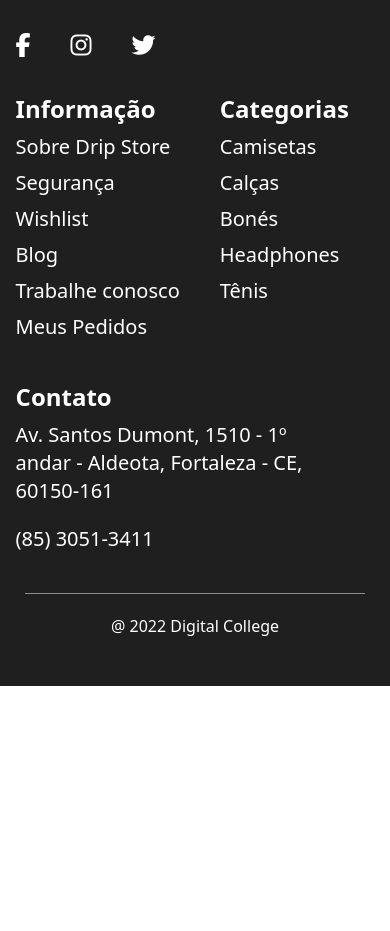
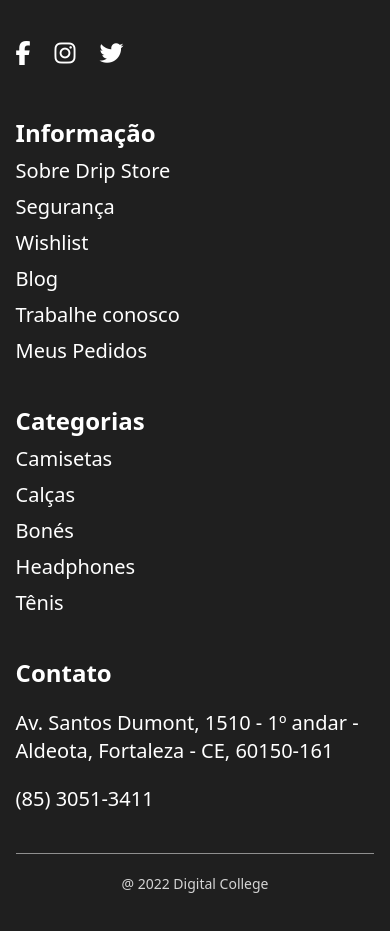
Before and after one commit to lucasfporto1/Drip-Store-GT02, a React (Vite) app: page /produtos in a window 390 px wide. Shown: the part 1615-2546 px from the top of the page. Before the commit the page ends 2301 px from the top, so only its background shows below. Built offline with nearby package versions, Linux system fonts and the light colour scheme.

Commit message:
footer e header responsivos

```diff
--- a/src/components/Footer.jsx
+++ b/src/components/Footer.jsx
@@ -2,27 +2,28 @@ import logoBranca from "../assets/logo-branca.png";
 
 export default function Footer() {
   return (
-    <footer className="bg-[#1F1F1F] text-white flex justify-center py-12 position-absolute">
-      <div className="w-[92%] flex flex-col items-center">
-        <div className="flex flex-col gap-6">
-          <div className="flex flex-col gap-4">
+    <footer className="bg-[#1F1F1F] text-white flex justify-center py-12">
+      <div className="w-[92%] flex flex-col items-center gap-10">
+        <div className="flex flex-col md:flex-row md:items-start md:justify-between w-full gap-10">
+          {/* Logo, texto e redes sociais */}
+          <div className="flex flex-col gap-6 md:max-w-[30%]">
             <img className="w-[13rem]" src={logoBranca} alt="Logo branca" />
-            <p className="text-[1.1rem] w-[90%]">
+            <p className="text-[1.1rem] w-[90%] md:w-full">
               Lorem ipsum dolor sit amet, consectetur adipiscing elit, sed do
               eiusmod tempor incididunt ut labore et dolore.
             </p>
-          </div>
-
-          <div className="flex flex-row gap-10 py-3">
+            <div className="flex gap-6 py-3">
               <i className="fa-brands fa-facebook-f text-2xl"></i>
               <i className="fa-brands fa-instagram text-2xl"></i>
               <i className="fa-brands fa-twitter text-2xl"></i>
             </div>
+          </div>
 
-          <div className="flex flex-wrap gap-10">
-            <div className="flex flex-col gap-2">
+          {/* Bloco com as colunas de links */}
+          <div className="flex flex-col md:flex-row gap-10 flex-wrap md:flex-nowrap justify-between w-full">
+            {/* Informação */}
+            <div className="flex flex-col gap-2 min-w-[150px]">
               <h3 className="text-2xl font-semibold">Informação</h3>
-              <div className="flex flex-col gap-2">
               <a className="text-xl" href="#">
                 Sobre Drip Store
               </a>
@@ -42,11 +43,10 @@ export default function Footer() {
                 Meus Pedidos
               </a>
             </div>
-            </div>
 
-            <div className="flex flex-col gap-2">
+            {/* Categorias */}
+            <div className="flex flex-col gap-2 min-w-[150px]">
               <h3 className="text-2xl font-semibold">Categorias</h3>
-              <div className="flex flex-col gap-2">
               <a className="text-xl" href="#">
                 Camisetas
               </a>
@@ -63,12 +63,11 @@ export default function Footer() {
                 Tênis
               </a>
             </div>
-            </div>
 
-            <div className="flex flex-col gap-2 mb-10">
+            {/* Contato */}
+            <div className="flex flex-col gap-5 min-w-[200px]">
               <h3 className="text-2xl font-semibold">Contato</h3>
-              <div className="flex flex-col gap-5">
-                <a className="text-xl w-[90%]" href="#">
+              <a className="text-xl" href="#">
                 Av. Santos Dumont, 1510 - 1º andar - Aldeota, Fortaleza - CE,
                 60150-161
               </a>
@@ -76,11 +75,14 @@ export default function Footer() {
             </div>
           </div>
         </div>
+
+        {/* Linha divisória + créditos */}
+        <div className="w-full flex flex-col items-center">
+          <hr className="w-full opacity-50" />
+          <p className="text-center mt-5 text-sm text-neutral-300">
+            @ 2022 Digital College
+          </p>
         </div>
-
-        <hr className="w-[95%] opacity-50" />
-
-        <p className="text-center mt-5">@ 2022 Digital College</p>
       </div>
     </footer>
   );
--- a/src/components/ModalMeuCarrinho.jsx
+++ b/src/components/ModalMeuCarrinho.jsx
@@ -2,7 +2,7 @@ import tenis from "../assets/tenis.png";
 
 export default function ModalMeuCarrinho() {
   return (
-    <div className="w-72 p-4 bg-white rounded-lg shadow-md border rounded ml-12 pb-3 hidden">
+    <div className="w-72 p-4 bg-white rounded-lg shadow-md border ml-12 pb-3 hidden">
       <h1 className="text-[#474747] text-lg font-semibold mb-4">
         Meu Carrinho
       </h1>
```
Lines whose indentation alone changed are shown as unchanged.
